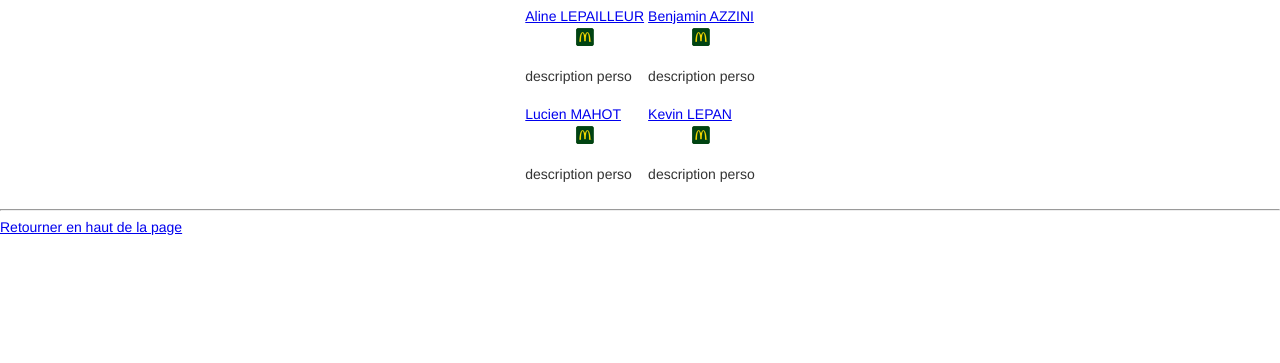
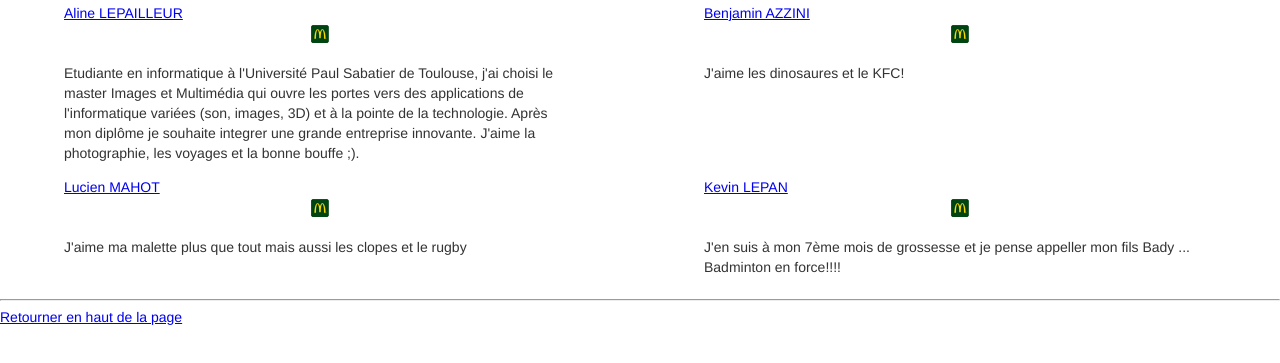
Before and after one commit to lulumahot/doppler, a plain HTML site: page site/contact.html in a window 1280 px wide. Shown: the part 333-696 px from the top of the page. Drawn offline with Linux system fonts and the light colour scheme.

Commit message:
maj contact du site

```diff
--- a/site/contact.html
+++ b/site/contact.html
@@ -32,30 +32,29 @@
 		  <div>
 		      <img src="images/ourTeam.jpg" width="200" alt="ourTeam">
 		  </div>
-		  <center>
-		  <table>
-			<tr>
-			<td>
-			<a href="mailto:aline.lepailleur@gmail.com">Aline LEPAILLEUR</a><br/><center><img src="./images/mail.png" alt="mail_aline"></center>
-			<p>description perso</p>
-			</td>
-			<td>
-			<a href="mailto:azzini.benjamin@gmail.com">Benjamin AZZINI</a><br/><center><img src="./images/mail.png" alt="mail_benjamin"></center>
-			<p>description perso</p>
-			</td>
-			</tr>
-			<tr>
-			<td>
-			<a href="mailto:lulumahot@hotmail.fr">Lucien MAHOT</a><br/><center><img src="./images/mail.png" alt="mail_lucien"></center>
-			<p>description perso</p>
-			</td>
-			<td>
-			<a href="mailto:kevin--06@hotmail.fr">Kevin LEPAN</a><br/><center><img src="./images/mail.png" alt="mail_kevin"></center>
-			<p>description perso</p>
-			</td>
-			</tr>
-		  </table>
-		  </center
+		  <div class="contacts">
+			<div class="haut">
+				<div class="element">
+				<a href="mailto:aline.lepailleur@gmail.com">Aline LEPAILLEUR</a><br/><center><img src="./images/mail.png" alt="mail_aline"></center>
+				<p class="contact-left">Etudiante en informatique à l'Université Paul Sabatier de Toulouse, j'ai choisi le master Images et Multimédia qui ouvre les portes vers des applications de l'informatique variées (son, images, 3D) et à la pointe de la technologie.
+				Après mon diplôme je souhaite integrer une grande entreprise innovante. J'aime la photographie, les voyages et la bonne bouffe ;).</p>
+				</div>
+				<div class="element">
+				<a href="mailto:azzini.benjamin@gmail.com">Benjamin AZZINI</a><br/><center><img src="./images/mail.png" alt="mail_benjamin"></center>
+				<p class="contact-right">J'aime les dinosaures et le KFC!</p>
+				</div>
+			</div>
+			<div class="bas">
+				<div class="element">
+				<a href="mailto:lulumahot@hotmail.fr">Lucien MAHOT</a><br/><center><img src="./images/mail.png" alt="mail_lucien"></center>
+				<p class="contact-left">J'aime ma malette plus que tout mais aussi les clopes et le rugby</p>
+				</div>
+				<div class="element">
+				<a href="mailto:kevin--06@hotmail.fr">Kevin LEPAN</a><br/><center><img src="./images/mail.png" alt="mail_kevin"></center>
+				<p class="contact-right">J'en suis à mon 7ème mois de grossesse et je pense appeller mon fils Bady ... Badminton en force!!!! </p>
+				</div>
+			</div>
+		</div>
 	  </div>
 
       <hr>
--- a/site/myCss.css
+++ b/site/myCss.css
@@ -17,6 +17,26 @@
     background-color: #444;
 }*/
 
+.contacts {
+    /*background-color: grey;*/
+	display: flex;
+	flex-direction: column;
+}
+.haut {
+	/*background-color: pink;*/
+	display: flex;
+	justify-content: space-around;
+}
+
+.bas {
+	/*background-color: red;*/
+	display: flex;
+	justify-content: space-around;
+}
+.element {
+    /*background-color: white;*/
+	width: 40%;
+}
 body {
     padding-top: 0px;
     background-color: #fff;
```
